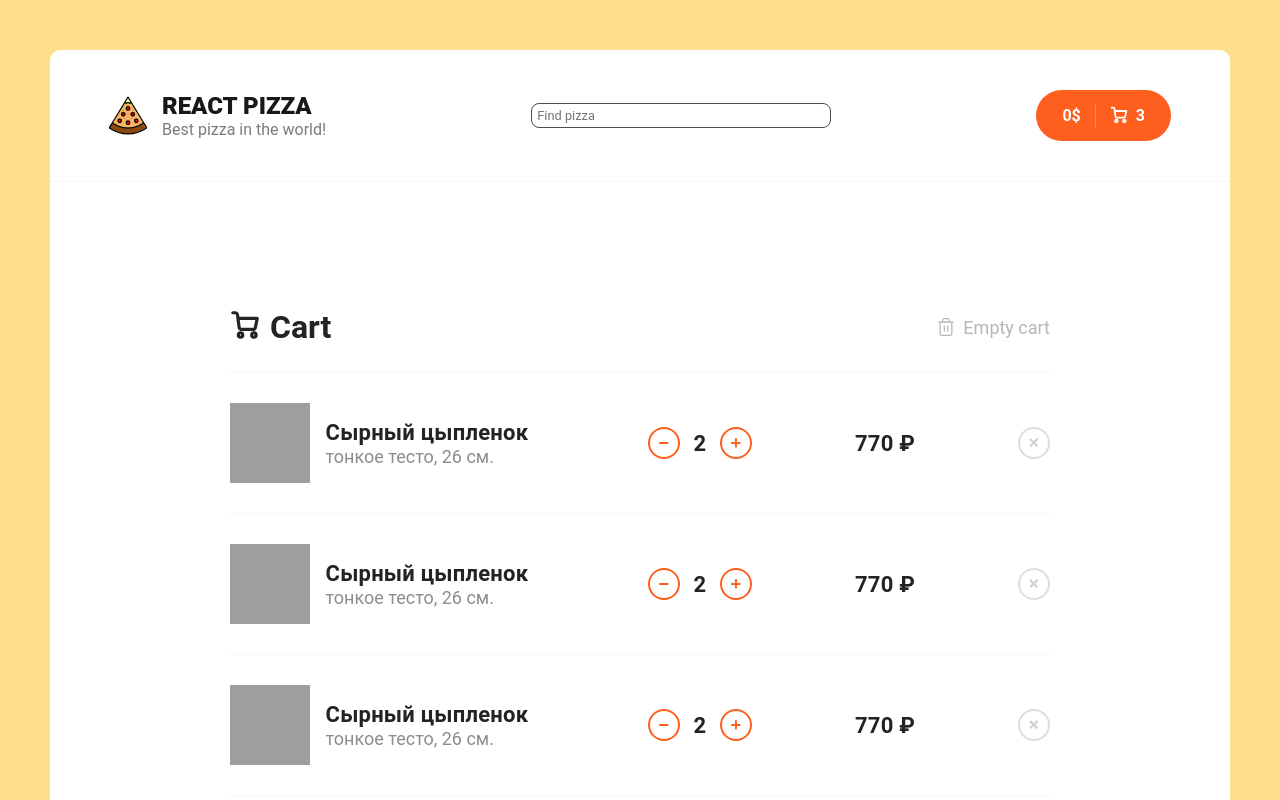
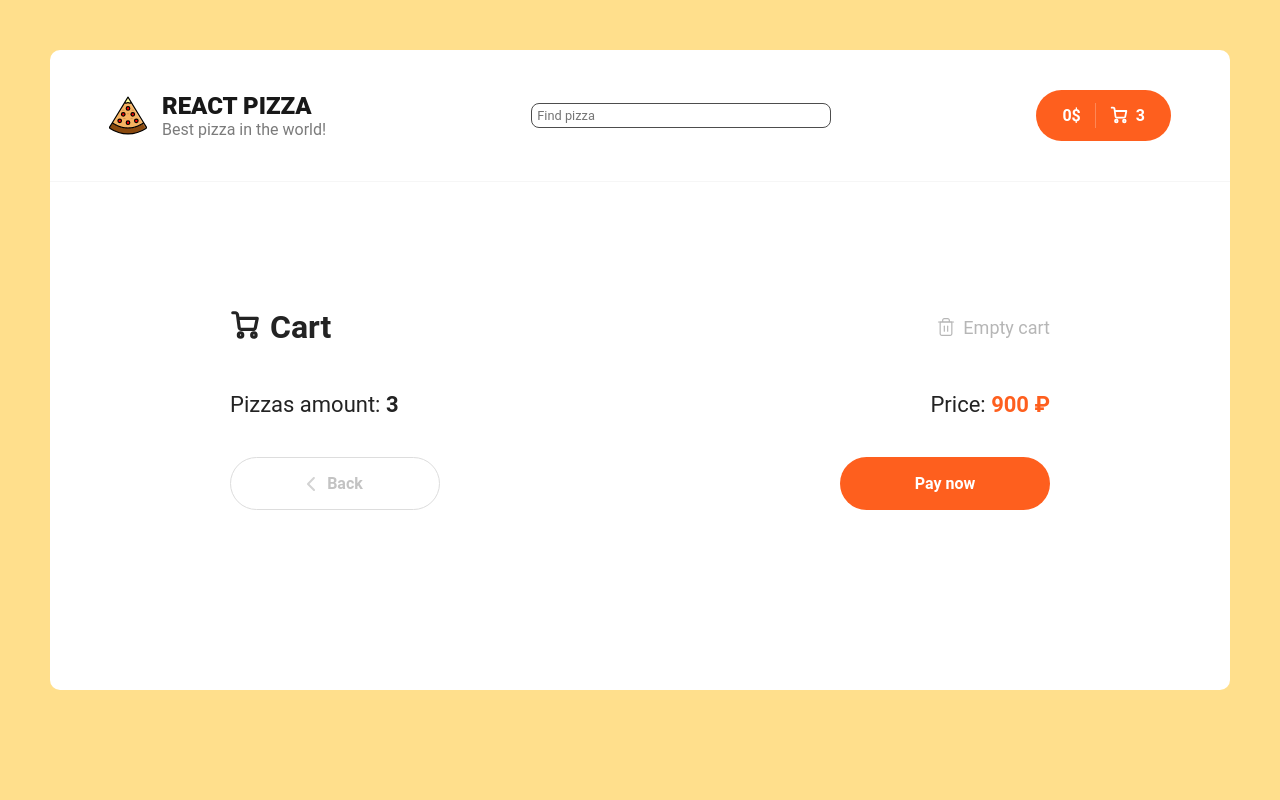
Before and after one commit to RainyTrain/React-pizza, a React (Create React App) app: page /cart in a window 1280 px wide. Shown: the top 800 px of the page. Built offline with nearby package versions, Linux system fonts and the light colour scheme; grey boxes are pictures that could not be loaded.

Commit message:
fixed error when adding item to cart

```diff
--- a/src/components/PizzaBlock.jsx
+++ b/src/components/PizzaBlock.jsx
@@ -6,8 +6,9 @@ function PizzaBlock(props) {
   const [count, setCount] = useState(0);
   const [type, setType] = useState('');
   const [size, setSize] = useState(0);
+
   const dispatch = useDispatch();
-  const pizzacart = useSelector(state => state.cartReducer)
+  const pizzacart = useSelector((state) => state.cartReducer.items);
   const pizzaType = ['Thin', 'Traditional'];
 
   const addPizza = () => {
@@ -17,8 +18,8 @@ function PizzaBlock(props) {
       price: props.price,
       id: props.id,
     };
+    console.log(item)
     dispatch(setItem(item));
-    console.log(pizzacart)
   };
   return (
     <div className="pizza-block-wrapper">
@@ -43,9 +44,7 @@ function PizzaBlock(props) {
         </div>
         <div className="pizza-block__bottom">
           <div className="pizza-block__price">{props.price}$</div>
-          <button
-            onClick={addPizza}
-            className="button button--outline button--add">
+          <button onClick={addPizza} className="button button--outline button--add">
             <svg
               width="12"
               height="12"
--- a/src/components/Sort.jsx
+++ b/src/components/Sort.jsx
@@ -17,7 +17,6 @@ function Sort() {
     const handleClick = (e) => {
       if (!e.composedPath().includes(sortRef.current)) {
         setActive(false);
-        console.log('click ');
       }
     };
     document.body.addEventListener('click', handleClick);
--- a/src/pages/Cart.jsx
+++ b/src/pages/Cart.jsx
@@ -3,7 +3,8 @@ import { useSelector } from 'react-redux';
 import { Link } from 'react-router-dom';
 
 function Cart() {
-  const pizzas = useSelector((state) => state.cartReducer.items);
+  const pizzaCart = useSelector((state) => state.cartReducer.items);
+  console.log('azazazaz',pizzaCart)
 
   return (
     <div class="container container--cart">
@@ -81,7 +82,10 @@ function Cart() {
           </div>
         </div>
         <div class="cart__items">
-          <div class="cart__item">
+          {pizzaCart ? pizzaCart.map((item) => {
+            <li>privet</li>
+          }) : <></>}
+          {/* <div class="cart__item">
             <div class="cart__item-img">
               <img
                 class="pizza-block__image"
@@ -368,7 +372,7 @@ function Cart() {
                 </svg>
               </div>
             </div>
-          </div>
+          </div> */}
         </div>
         <div class="cart__bottom">
           <div class="cart__bottom-details">
--- a/src/pages/Home.jsx
+++ b/src/pages/Home.jsx
@@ -56,7 +56,6 @@ function Home() {
   useEffect(() => {
     if (window.location.search) {
       const params = qs.parse(window.location.search.substring(1));
-      console.log('params', params);
       const sort = sorting.find((item) => item.value == params.sortType);
 
       dispatch(
```
